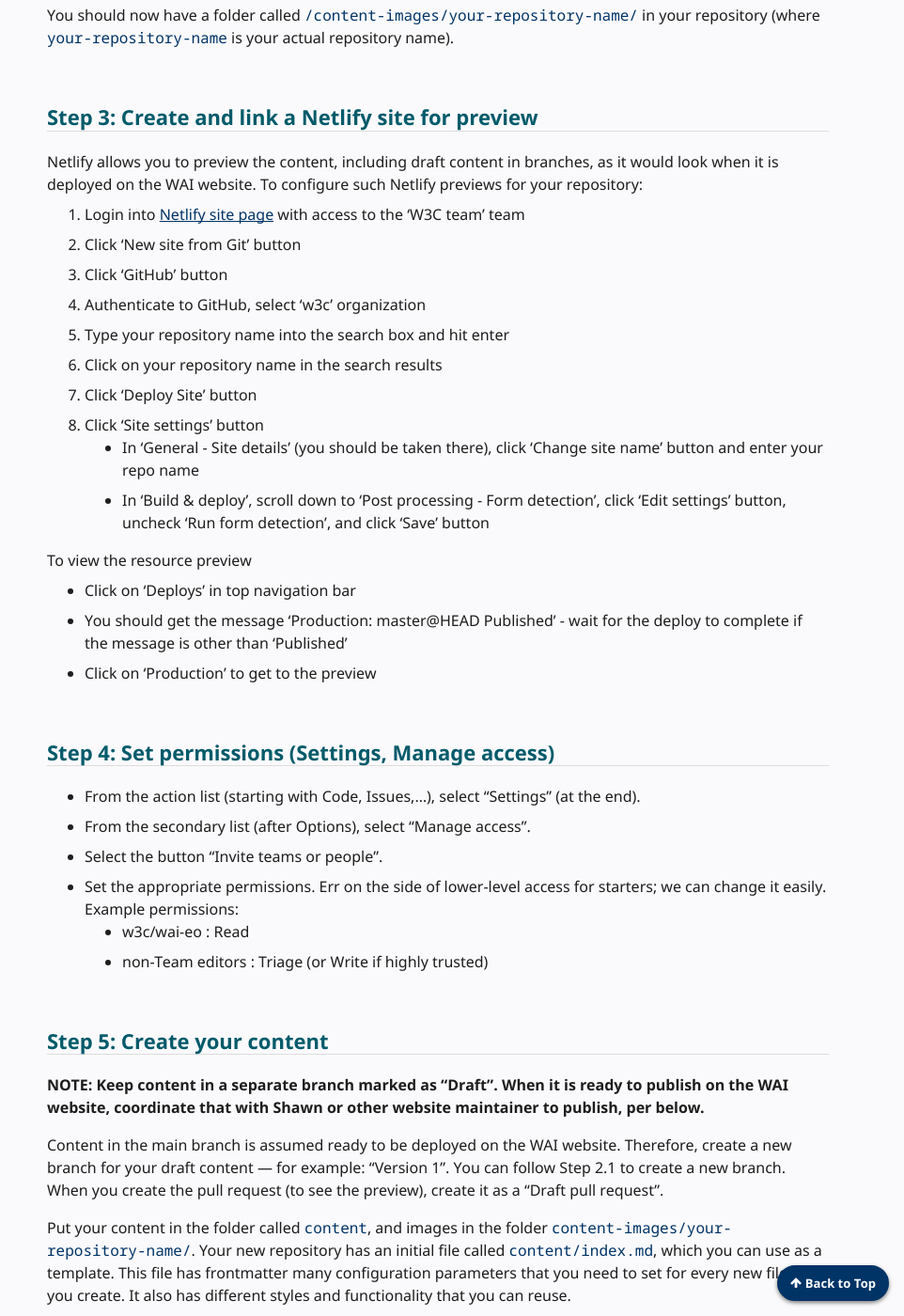
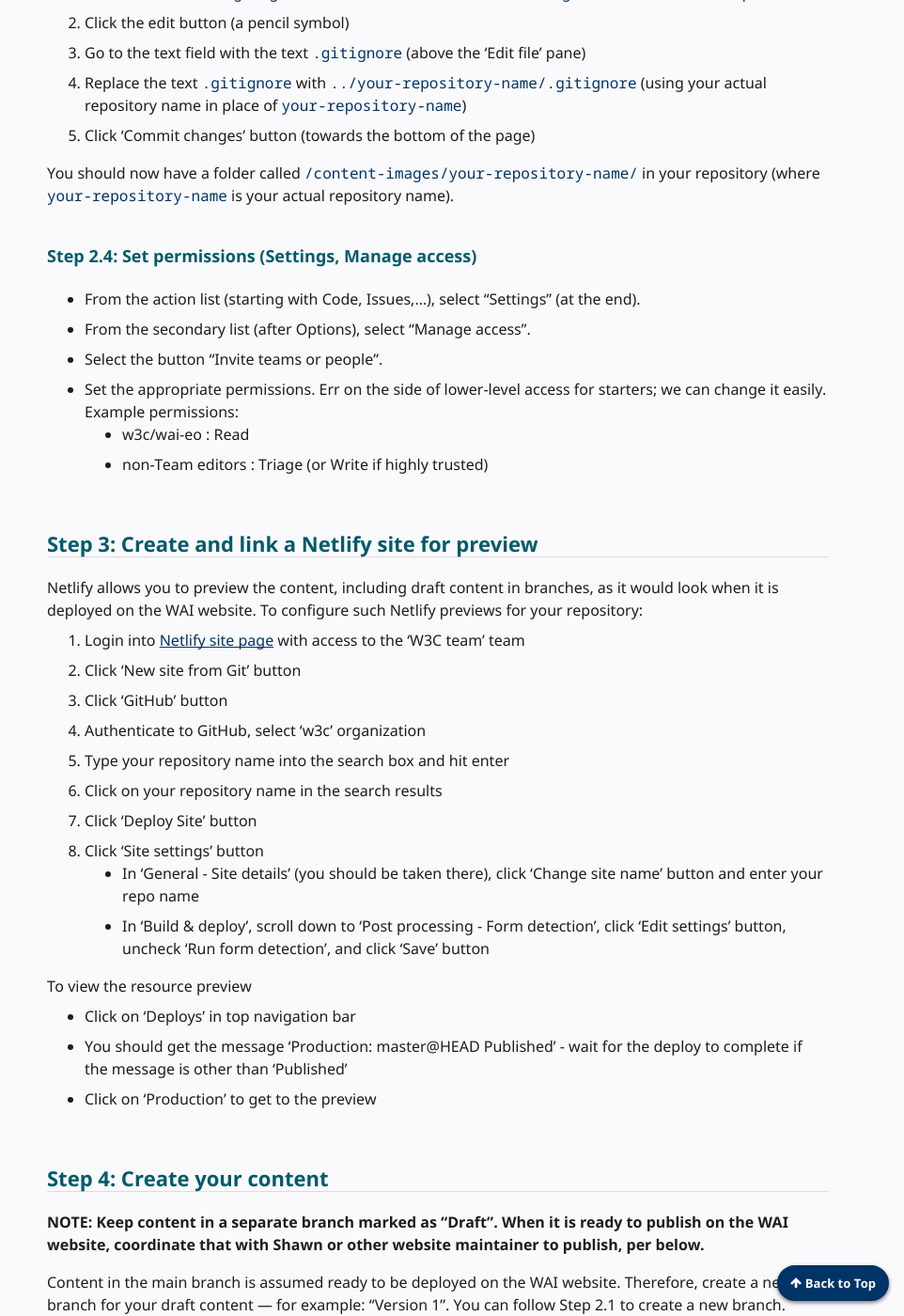
Before and after one commit to w3c/wai-website-theme, a Jekyll site: the page built from content/technical-create-new-resource.md, in a window 1280 px wide and 1400 px high, scrolled down 2187 px. Shown: the whole window at 94% size, without its empty margins (318-1280 px from the left). Built offline with Jekyll 4.4.1, drawn with Linux system fonts in a browser that asks for light colours; cached includes are drawn as plain includes; comment, search, counter and statistics services are not loaded; some of the changed lines change nothing that is shown; some of the changed text lies outside the part shown.

Commit message:
more to update in content/index.md

```diff
--- a/content/technical-create-new-resource.md
+++ b/content/technical-create-new-resource.md
@@ -52,11 +52,16 @@ The branch button should now have the name of the branch you created.
 Several placeholder references in the newly created repository need to be updated, to reflect your repository name. Make these changes in your newly created branch rather than in the main branch.
 
 Replace the text `wai-resource-template` with the name of your new repository in the following files:
-
 - config.yaml (line 13) `baseurl: "/wai-resource-template"`
 - config.yaml (line 32) `repository: wai-resource-template`
 - README.md (line 1) `...app.netlify.com/sites/wai-resource-template/deploys`
 - content/index.md (line 22) `repository: w3c/wai-resource-template`
+
+In content/index.md update:
+- /link/to/page/
+- /path/to/...
+- @@s
+- lines with "# NEW" comments
 
 ### Step 2.3 Update the images location
 
@@ -71,6 +76,15 @@ To change the folder name:
 5. Click 'Commit changes' button (towards the bottom of the page)
 
 You should now have a folder called `/content-images/your-repository-name/` in your repository (where `your-repository-name` is your actual repository name).
+
+### Step 2.4: Set permissions (Settings, Manage access)
+
+- From the action list (starting with Code, Issues,...), select "Settings" (at the end).
+- From the secondary list (after Options), select "Manage access".
+- Select the button "Invite teams or people".
+- Set the appropriate permissions. Err on the side of lower-level access for starters; we can change it easily. Example permissions:
+   - w3c/wai-eo : Read
+   - non-Team editors : Triage (or Write if highly trusted)
 
 ## Step 3: Create and link a Netlify site for preview
 
@@ -93,16 +107,7 @@ To view the resource preview
 - You should get the message 'Production: master@HEAD Published' - wait for the deploy to complete if the message is other than 'Published'
 - Click on 'Production' to get to the preview
 
-## Step 4: Set permissions (Settings, Manage access)
-
-- From the action list (starting with Code, Issues,...), select "Settings" (at the end).
-- From the secondary list (after Options), select "Manage access".
-- Select the button "Invite teams or people".
-- Set the appropriate permissions. Err on the side of lower-level access for starters; we can change it easily. Example permissions:
-   - w3c/wai-eo : Read
-   - non-Team editors : Triage (or Write if highly trusted)
-
-## Step 5: Create your content
+## Step 4: Create your content
 
 **NOTE: Keep content in a separate branch marked as "Draft". When it is ready to publish on the WAI website, coordinate that with Shawn or other website maintainer to publish, per below.**
 
```
